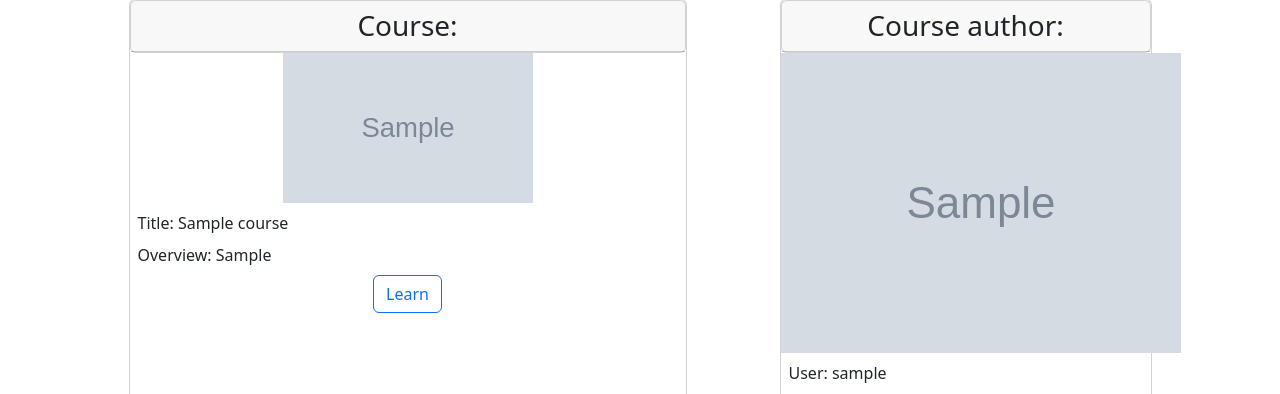
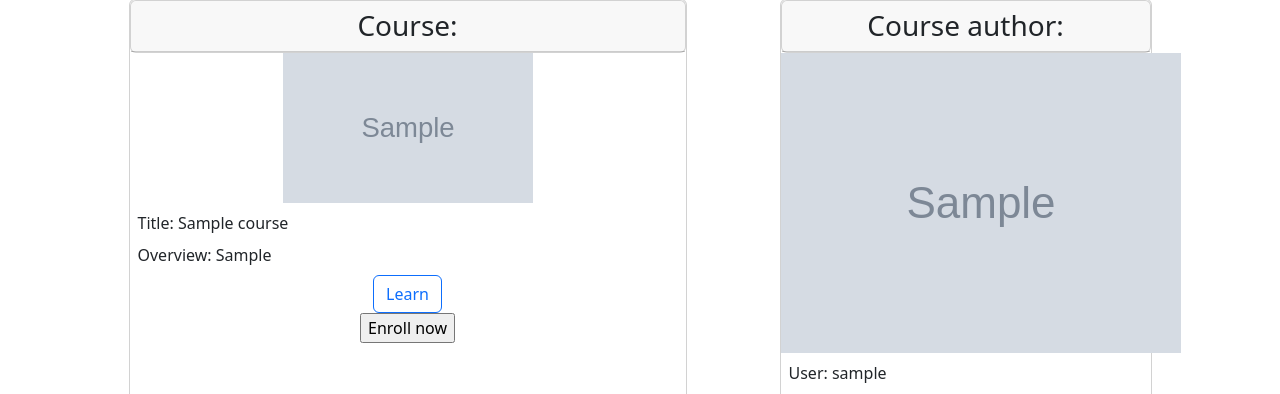
Before and after one commit to MateuszM-M/tutor, a Django app: a page that uses learning/templates/learning/student/course_overview.html in a window 1280 px wide. Shown: the part 117-511 px from the top of the page. Run offline with Django 4.2, Linux system fonts and the light colour scheme; a user stored in the database is signed in; tables that the repository leaves empty hold one stand-in row (values such as "Sample post"); grey boxes marked "Sample" are stand-in pictures; parts of the project's set-up code (start-up, migrations or seed data) failed here and were passed over.

Commit message:
Add course enrollment

```diff
--- a/learning/forms.py
+++ b/learning/forms.py
@@ -18,6 +18,7 @@ class CreateUpdateCourseForm(forms.ModelForm):
             'status',
             ]
 
+
 ModuleFormSet = inlineformset_factory(Course,
                                       Module,
                                       fields=['title',
@@ -25,3 +26,8 @@ ModuleFormSet = inlineformset_factory(Course,
                                               'order'],
                                               extra=3,
                                               can_delete=True)
+
+
+class CourseEnrollForm(forms.Form):
+    course = forms.ModelChoiceField(queryset=Course.objects.all(),
+                                    widget=forms.HiddenInput)
--- a/learning/models.py
+++ b/learning/models.py
@@ -50,8 +50,8 @@ class Course(TimeStampMixin):
     slug : slug of the course, made automatically
     thumbnail : image to represent the course
     overview : basic info about the course
-    created : when the course was created
     status : status of the course, to choose from the STATUS_CHOICES
+    students : many to many relaionship with user, students enolled
     """
 
     STATUS_CHOICES = (
@@ -73,6 +73,9 @@ class Course(TimeStampMixin):
     status = models.CharField(max_length=10,
                             choices=STATUS_CHOICES,
                             default='Draft')
+    students = models.ManyToManyField(get_user_model(),
+                                      related_name='courses_joined',
+                                      blank=True)
 
     class Meta:
         ordering = ('-created',)
--- a/learning/templates/learning/student/course_overview.html
+++ b/learning/templates/learning/student/course_overview.html
@@ -20,6 +20,19 @@
                 <p class="m-2">Overview: {{ object.overview }}</p>
                 <div class="text-center">
                 <a href="{% url 'learning:learning_view' object.slug %}" class="btn btn-outline-primary">Learn</a>
+
+                {% if request.user.is_authenticated %}
+                    <form action="{% url 'learning:student_enroll_course' %}" method="post">
+                        {{ enroll_form }}
+                        {% csrf_token %}
+                        <input type="submit" class="button" value="Enroll now">
+                    </form>
+                {% else %}
+                    <a href="{% url 'learning:student_registration' %}" class="button">
+                        Register to buy this course.
+                    </a>
+                {% endif %}
+
                 </div>
             </div>
         </main>
--- a/learning/urls.py
+++ b/learning/urls.py
@@ -54,4 +54,8 @@ urlpatterns = [
      path('subject/<str:slug>',
           views.SubjectListView.as_view(),
           name='subject_list_view'),
+
+     path('enroll-course/',
+          views.StudentEnrollCourseView.as_view(),
+          name='student_enroll_course')
 ]
--- a/learning/views.py
+++ b/learning/views.py
@@ -8,12 +8,12 @@ from django.utils.text import slugify
 from django.views.generic import CreateView, TemplateView, UpdateView, ListView
 from django.views.generic.base import TemplateResponseMixin, View
 from django.views.generic.detail import DetailView
-from django.views.generic.edit import DeleteView
+from django.views.generic.edit import DeleteView, FormView
 from django_filters.views import FilterView
 from users.models import Profile
 
 from .filters import CourseFilter
-from .forms import CreateUpdateCourseForm, ModuleFormSet
+from .forms import CreateUpdateCourseForm, ModuleFormSet, CourseEnrollForm
 from .models import Content, Course, Module, Subject
 
 
@@ -127,6 +127,9 @@ class CourseDetailView(OwnerCourseMixin, DetailView):
         context = super(CourseDetailView, self).get_context_data(**kwargs)
         context['profile'] = Profile.objects.filter(
             id=self.object.owner.profile.id)
+        context['enroll_form'] = CourseEnrollForm(
+            initial={'course': self.object}
+        )
         return context
 
 
@@ -305,3 +308,18 @@ class SubjectListView(TemplateResponseMixin, View):
         context = {'subject': subject, 'courses': courses}
 
         return self.render_to_response(context)
+
+
+class StudentEnrollCourseView(LoginRequiredMixin, FormView):
+    course = None
+    form_class = CourseEnrollForm
+
+    def form_valid(self, form):
+        self.course = form.cleaned_data['course']
+        self.course.students.add(self.request.user)
+        return super(StudentEnrollCourseView,
+                     self).form_valid(form)
+
+    def get_success_url(self):
+        return reverse_lazy('learning:detail_course',
+                            args=[self.course.slug])
--- a/users/forms.py
+++ b/users/forms.py
@@ -4,9 +4,9 @@ from crispy_forms.layout import HTML, Field, Layout
 from django import forms
 from django.contrib.auth import get_user_model
 from django.contrib.auth.forms import AuthenticationForm
-from .signals import teacher_created
 
 from .models import Profile
+from .signals import teacher_created
 
 
 class UserLoginForm(AuthenticationForm):
--- a/users/views.py
+++ b/users/views.py
@@ -1,7 +1,7 @@
 from django.contrib import messages
 from django.contrib.auth import get_user_model, login
 from django.contrib.messages.views import SuccessMessageMixin
-from django.shortcuts import redirect, render
+from django.shortcuts import redirect
 from django.urls import reverse_lazy
 from django.views.generic import RedirectView, TemplateView
 from django.views.generic.detail import DetailView
```
Also changed, not shown: learning/migrations/0008_course_students.py (added).
